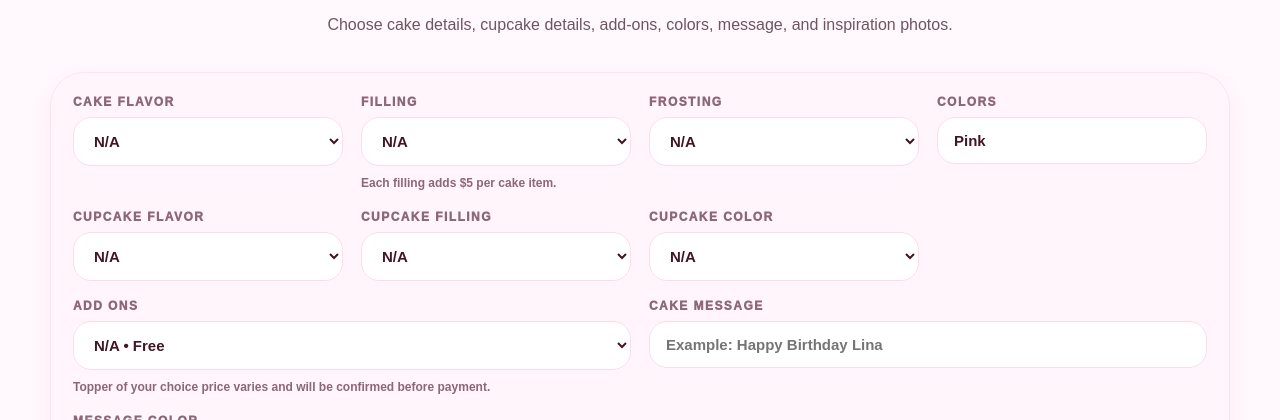
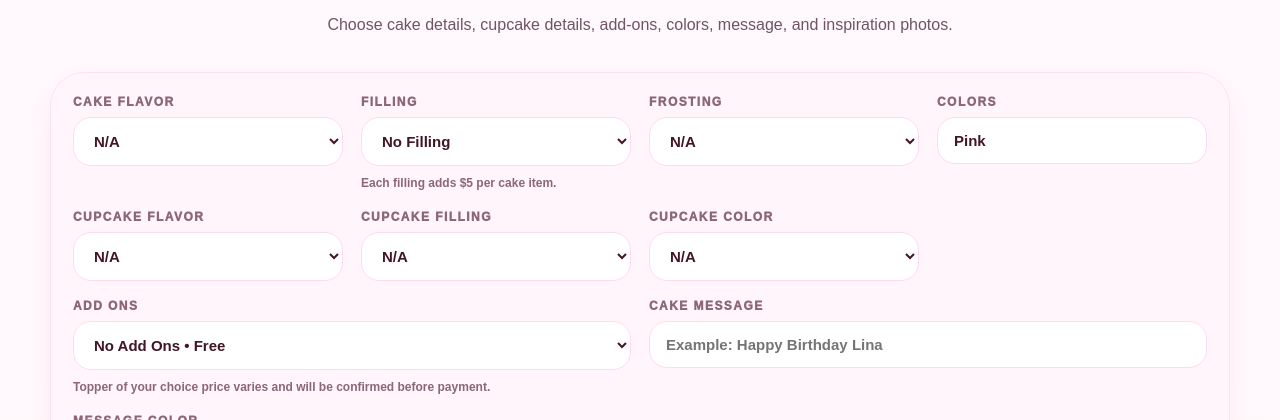
Before and after one commit to yucksservices/bakewithlinaa, a React (Vite) app: page / in a window 1280 px wide. Shown: the part 3733-4153 px from the top of the page. Built offline with nearby package versions, Linux system fonts and the light colour scheme; no server answers.

Commit message:
Update App.jsx

```diff
--- a/src/App.jsx
+++ b/src/App.jsx
@@ -101,14 +101,13 @@ const products = [
 
 const categories = ["All", "Cakes", "Cupcakes", "Cookies", "Desserts"];
 const cakeFlavors = ["N/A", "Warm Vanilla", "Rich Fudge Chocolate", "Red Velvet Love", "Birthday Sprinkle", "Spiced Carrot", "Sweet Strawberry"];
-const fillings = ["N/A", "No Filling", "Strawberry +$5", "Nutella +$5", "Cookie Butter +$5", "Bananas +$5", "Cookies of Your Choice +$5"];
+const fillings = ["No Filling", "Strawberry +$5", "Nutella +$5", "Cookie Butter +$5", "Bananas +$5", "Cookies of Your Choice +$5"];
 const frostings = ["N/A", "Butter Cream", "Whipped Cream"];
 const cupcakeFlavors = ["N/A", "Warm Vanilla", "Rich Fudge Chocolate", "Red Velvet Love", "Birthday Sprinkle", "Sweet Strawberry"];
 const cupcakeFillings = ["N/A", "No Filling", "Strawberry", "Nutella", "Cookie Butter", "Bananas", "Cookies of Your Choice"];
 const cupcakeColors = ["N/A", "Pink", "White", "Gold", "Purple", "Baby Blue", "Red", "Pastel Mix", "Custom Colors"];
 const colors = ["Pink", "White", "Gold", "Purple", "Baby Blue", "Red", "Pastel Mix", "Custom Colors"];
 const addOns = [
-  { label: "N/A", price: 0 },
   { label: "No Add Ons", price: 0 },
   { label: "Handmade Bows", price: 0 },
   { label: "Custom Color Bows", price: 5 },
@@ -235,7 +234,7 @@ export default function App() {
   }, [category, search]);
 
   const cakeQuantity = cart.reduce((sum, item) => (item.category === "Cakes" ? sum + item.quantity : sum), 0);
-  const fillingCost = ["N/A", "No Filling"].includes(custom.filling) ? 0 : cakeQuantity * 5;
+  const fillingCost = custom.filling === "No Filling" ? 0 : cakeQuantity * 5;
   const selectedAddOn = addOns.find((item) => item.label === custom.addOn) || addOns[0];
   const addOnCost = selectedAddOn.varies ? 0 : selectedAddOn.price;
   const productSubtotal = cart.reduce((sum, item) => sum + item.price * item.quantity, 0);
```
